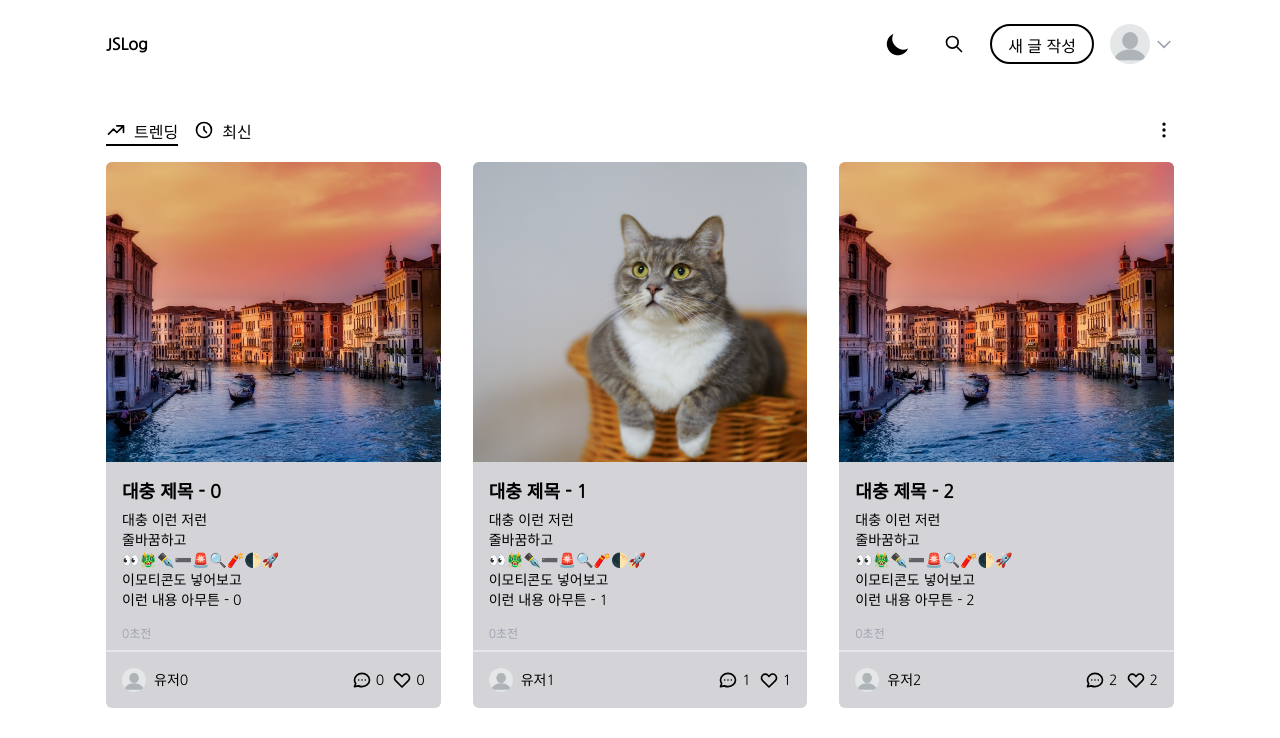
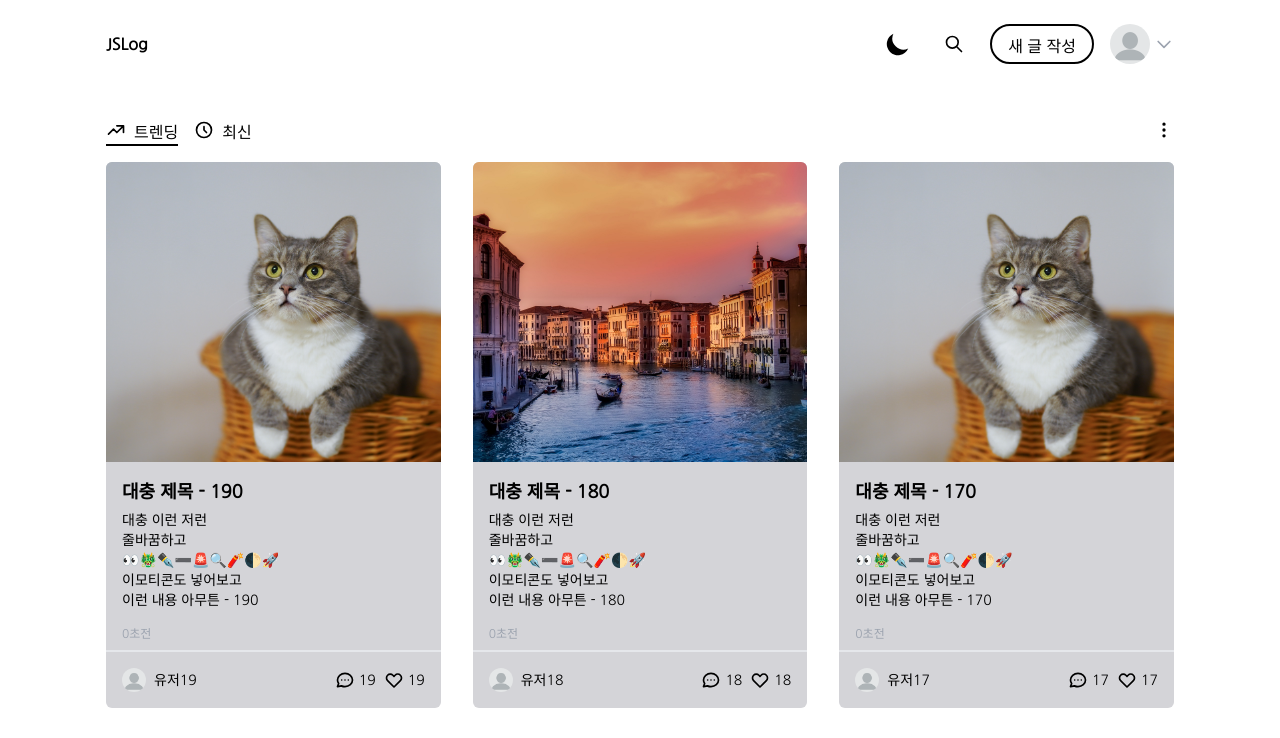
Before and after one commit to 1-blue/deprecated-capstone-design-2022-front, a Next.js app: page / in a window 1280 px wide. Shown: the top 738 px of the page. Built offline with nearby package versions, Linux system fonts and the light colour scheme.

Commit message:
Add "infinite scrolling logic"
스로틀링을 적용한 게시글 무한 스크롤링 로직 추가

```diff
--- /dev/null
+++ b/src/hooks/useInfiniteScroll.tsx
@@ -0,0 +1,38 @@
+import { useCallback, useEffect, useState } from "react";
+
+type Props = {
+  condition: boolean;
+  setSize: (size: number | ((_size: number) => number)) => any;
+};
+
+// 2022/05/06 - useSWRInfinite() + 무한 스크롤링을 적용하는 훅 - by 1-blue
+const useInfiniteScroll = ({ condition, setSize }: Props) => {
+  // 2022/05/06 - 스로틀링 변수 - by 1-blue
+  const [throttle, setThrottle] = useState(false);
+
+  // 2022/05/06 - 인피니티 스크롤링 함수 - by 1-blue
+  const infiniteScrollEvent = useCallback(() => {
+    if (!condition) return;
+    if (throttle) return;
+    if (
+      window.scrollY + document.documentElement.clientHeight >=
+      document.documentElement.scrollHeight - 400
+    ) {
+      setThrottle(true);
+      setTimeout(() => {
+        // 게시글을 패치 완료하고 다시 랜더링되는 사이에 다시 스크롤 이벤트가 발생되는 경우를 배제하기 위함
+        setTimeout(() => setThrottle(false), 100);
+        setSize((prev) => prev + 1);
+      }, 400);
+    }
+  }, [condition, setSize, throttle, setThrottle]);
+
+  // 2022/05/06 - 무한 스크롤링 이벤트 등록/해제 - by 1-blue
+  useEffect(() => {
+    window.addEventListener("scroll", infiniteScrollEvent);
+
+    return () => window.removeEventListener("scroll", infiniteScrollEvent);
+  }, [infiniteScrollEvent]);
+};
+
+export default useInfiniteScroll;
--- a/src/libs/dummy.ts
+++ b/src/libs/dummy.ts
@@ -25,15 +25,16 @@ export const getMe = (): SimpleUser => ({
   introduction: "기록과 정리를 좋아하는 개발자입니다! 👏",
 });
 
-export const getDummyPosts = (): SimplePost[] =>
-  Array(10)
+export const getDummyPosts = (kinds: string, page: number): SimplePost[] => {
+  const posts = Array(20)
     .fill(null)
     .map((v, i) => ({
-      id: i,
-      title: "대충 제목 - " + i,
+      id: i + page * 10,
+      title: "대충 제목 - " + i + page * 10,
       summary:
         "대충 이런 저런\n줄바꿈하고\n👀🐲✒️➖🚨🔍🧨🌓🚀\n이모티콘도 넣어보고\n이런 내용 아무튼 - " +
-        i,
+        i +
+        page * 10,
       thumbnail: i % 2 ? "/cat.jpg" : "/venice.jpg",
       updatedAt: new Date(),
       user: {
@@ -43,10 +44,14 @@ export const getDummyPosts = (): SimplePost[] =>
       },
       keywords: [{ keyword: "React.js" }],
       _count: {
-        comments: i,
-        favorite: i,
+        comments: i + page * 10,
+        favorite: i + page * 10,
       },
     }));
+
+  if (kinds === "popular") return posts.reverse();
+  else return posts;
+};
 
 export const getDummyPost = (): IPostWithKeyword => ({
   id: 0,
--- a/src/pages/api/posts.ts
+++ b/src/pages/api/posts.ts
@@ -8,5 +8,8 @@ export default function handler(
   req: NextApiRequest,
   res: NextApiResponse<ApiResponseOfPosts>
 ) {
-  res.status(200).json({ ok: true, posts: getDummyPosts() });
+  const kinds = req.query.kinds as string;
+  const page = +(req.query.page as string);
+
+  res.status(200).json({ ok: true, posts: getDummyPosts(kinds, page) });
 }
--- a/src/pages/index.tsx
+++ b/src/pages/index.tsx
@@ -1,5 +1,6 @@
+import { useEffect, useState } from "react";
 import type { NextPage } from "next";
-import useSWR from "swr";
+import useSWRInfinite from "swr/infinite";
 
 // type
 import { ApiResponseOfPosts } from "@src/types";
@@ -8,8 +9,50 @@ import { ApiResponseOfPosts } from "@src/types";
 import Post from "@src/components/Post";
 import MainNav from "@src/components/MainNav";
 
+// hook
+import useInfiniteScroll from "@src/hooks/useInfiniteScroll";
+
 const Home: NextPage = () => {
-  const { data: responsePosts } = useSWR<ApiResponseOfPosts>("/api/posts");
+  // 2022/05/06 - 게시글 offset - by 1-blue
+  const [offset, setOffset] = useState(20);
+  // 2022/05/06 - 게시글 추가 패치 가능 여부 - by 1-blue
+  const [hasMorePost, setHasMorePost] = useState(true);
+  // 2022/05/06 - 게시글 패치 관련 데이터 - by 1-blue
+  const { data: responsePosts, setSize } = useSWRInfinite<ApiResponseOfPosts>(
+    (pageIndex, previousPageData) => {
+      if (previousPageData && previousPageData.posts.length !== offset) {
+        setHasMorePost(false);
+        return null;
+      }
+      if (previousPageData && !previousPageData.posts.length) {
+        setHasMorePost(false);
+        return null;
+      }
+      return `/api/posts?page=${pageIndex}&offset=${offset}&kinds=popular`;
+    }
+  );
+  // 2022/05/06 - 게시글 스크롤링 시 패치하는 이벤트 등록 - by 1-blue
+  useInfiniteScroll({
+    condition: hasMorePost,
+    setSize,
+  });
+  // 2022/05/06 - 실제 게시글 목록을 담을 배열 - by 1-blue
+  const [list, setList] = useState<any>([]);
+  // 2022/05/06 - 게시글 담기 - by 1-blue
+  useEffect(() => {
+    setList(
+      responsePosts?.map(({ posts }) =>
+        posts.map((post, i) => (
+          <Post
+            key={post.id}
+            post={post}
+            photoSize="w-full h-[300px]"
+            $priority={i < 4}
+          />
+        ))
+      )
+    );
+  }, [responsePosts]);
 
   return (
     <>
@@ -21,14 +64,7 @@ const Home: NextPage = () => {
       {/* 게시글 리스트 */}
       <article>
         <ul className="grid gird-col-1 gap-x-8 md:grid-cols-2 xl:grid-cols-3 2xl:grid-cols-4">
-          {responsePosts?.posts.map((post, index) => (
-            <Post
-              key={post.id}
-              post={post}
-              photoSize="w-full h-[300px]"
-              $priority={index < 4}
-            />
-          ))}
+          {list}
         </ul>
       </article>
     </>
```
Also changed, not shown: 1 other file (tests, documents, lock files or other folders).
